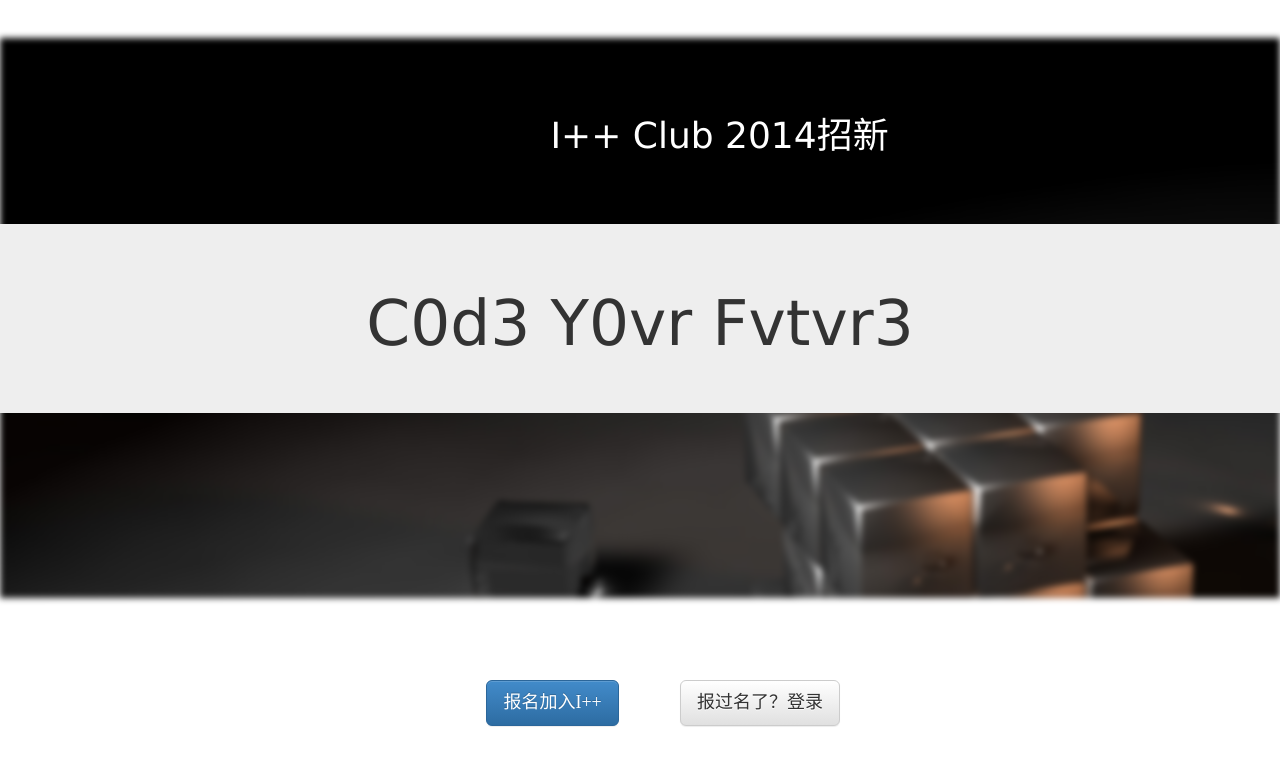
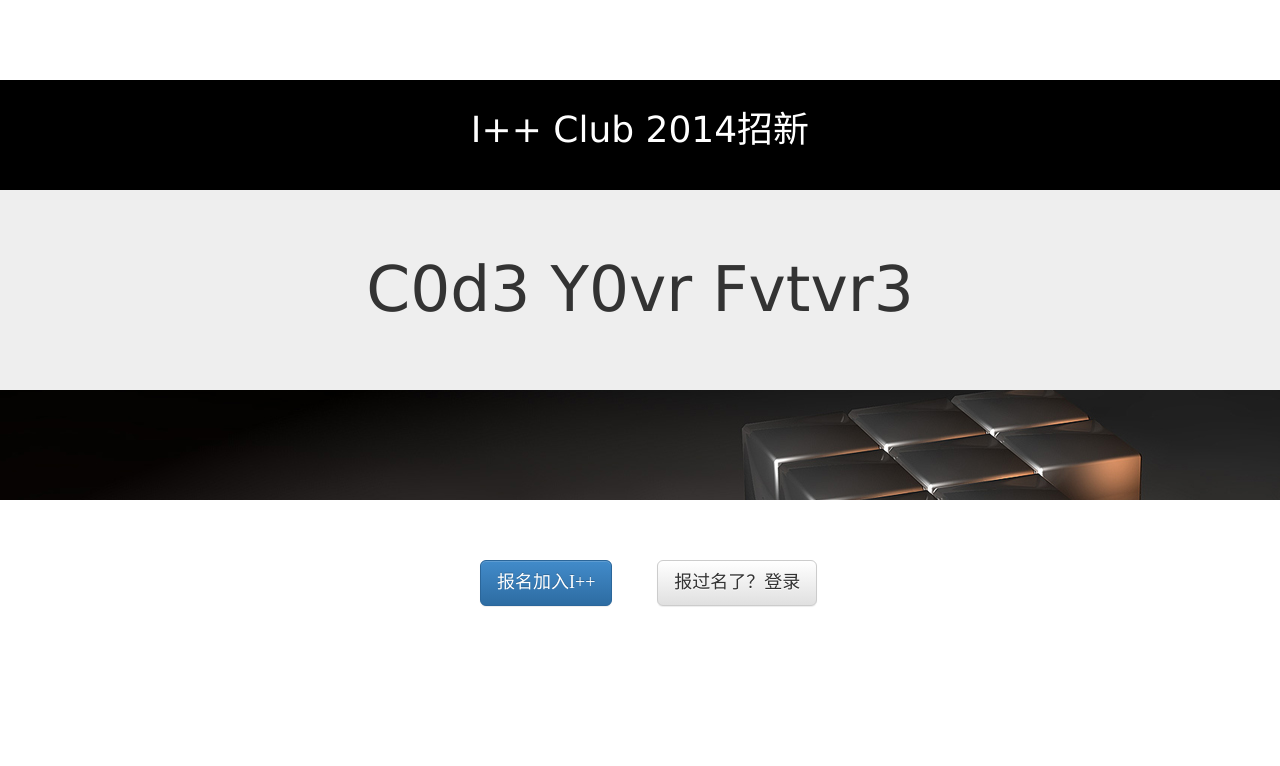
Before and after one commit to IppClub/Recruit, a PHP site: page /view/index.html in a window 1280 px wide. Shown: the top 766 px of the page. Run offline with PHP 8.4, Linux system fonts and the light colour scheme.

Commit message:
latest on 0523

```diff
--- a/model/conf.php
+++ b/model/conf.php
@@ -1,4 +1,4 @@
 <?php
-$ip="http://223.3.12.26";
+$ip="http://localhost";
 $subUrl="/ipp/ipp_bak";
 ?>
--- a/view/css/style.css
+++ b/view/css/style.css
@@ -2,52 +2,73 @@
 a {star:expression(this.onFocus=this.blur());}
 
 .header {
-    position: fixed;
-    left: 43%;
-    top: 12%;
+    position: relative;
+    width: 600px;
+    text-align: center;
+    /*left: 50%;*/
+    /*margin-left: -300px;    */
+    top:30px;
 }
+
+#welcome_label{
+    position: relative;
+    height: 200px;
+    width: 100%;
+    text-align: center;
+    top: 60px;
+}
+/*#register_form{
+}
+*/
 #register_form{
     display: none;
-}
-#register_form{
-
-    position: fixed;
+    position: relative;
     left:38%;
-    width: 70%;
-    margin-top:7%;
-    /*text-align:center;*/
+    width: 1200px;
+    top:40px;
 }
 
 .main_frame{
-    position: fixed;
-    height: 70%;
+    position: relative;
+    top: 60px;
+    height: 420px;
     width: 100%;
-    margin-top: 3%;
-    padding: 28px;
+    background: url(../resources/TempBgm.jpg) no-repeat;
+    /*-webkit-filter: blur(3px);
+    -moz-filter: blur(3px);
+    -ms-filter: blur(3px);
+        filter: blur(3px); */
+
+    /*margin-top: 5%;*/
+    /*padding: 28px;*/
     /*top: 5%;*/
 }
-.bg_image{
+/*#bgm>img{
+    position: relative;
+    top: 270px;
+    height: 420px;
+    width: 1366px;
     -webkit-filter: blur(3px);
     -moz-filter: blur(3px);
     -ms-filter: blur(3px);
         filter: blur(3px);
     background: url(../resources/TempBgm.jpg) no-repeat;
 
-}
+}*/
 
 .input{
+    position: relative;
     outline: none;
     border-radius: 10px;
     height:40px;
     width:240px;
-    line-height:30px;
+    line-height:35px;
     border-right:none;
     margin: 0.5%;
+    font-family: 'Microsoft Yahei';
     vertical-align:middle;
 }
-#button{
-    text-align:left;
-}
+
 #login{
     text-align:left;
     decoration:none;
@@ -59,46 +80,52 @@
     font-family: "Microsoft Yahei";
     font-size: 20px;
     text-align: center;
-    border: 2px solid ;
-    position: fixed;
-    top: 29%;
-    left: 63%;
-    width: 16%;
+    /*border: 2px solid ;*/
+    position: relative;
+    left: 86px;
     border-radius: 10px;
 }
 .login_form{
-    position: fixed;
+    position: relative;
     top: 30%;
     left: 39%;
-    width: 100%;
-    height: 80%;
+    width: 1366px;
+    height: 300px;
 }
+/*#opertabtns{
+    position: relative;
+    left: 400px;
+    margin-top: 40px;
+    width: 200px;
+    width: 600px;
+    font-size: 20px;
+}*/
 .operatebtns{
-    position: fixed;
+    position: relative;
     font-family: "Microsoft Yahei";
-    font-weight: bold;
-    text-align: center;
-    /*margin-top:4%;*/
-    margin-top: 40%;
-    width: 10%;
-    height: 7%;
-    font-size: 20px;
+    top: 120px;
+    left: 50%;
+    margin-left: -140px;
+    width: 380px;
+    height: 60px;
+
 }
-#registerbtn{
-    /*position: fixed;*/
-    left:38%;
-    /*margin-right: 5%;*/
+.registerbtn{
+    width: 140px;
+    margin-left: 50px;
+
 }
-#loginbtn{
-    left:38%;
-    margin-left: 15%;
+.loginbtn{
+    width: 140px;
 }
 .choice{
-    position: fixed;
+    position: relative;
     font-size: 20px;
-    width: 44%;
-    left:38%;
-    top:85%;
+    width: 400px;
+    left:50%;
+    margin-left: -160px;
+    top: 200px;
+    /*top:85%;*/
     font-family: "Microsoft Yahei";
 }
 #login_choice{
@@ -107,13 +134,3 @@
 #register_choice{
     margin-right: 5%;
 }
-#welcome_label{
-    position: fixed;
-    top: 20%;
-    left: 0%;
-    /*right: 2%;*/
-    width: 100%;
-    text-align: center;
-    margin-top: 5%;
-    margin-bottom: 5%;
-}
--- a/view/index.html
+++ b/view/index.html
@@ -32,10 +32,9 @@
 </head>
 
 <body>
-<div id="bgm" name="form_div" class="main_frame bg_image">
-</div>
-<div id="main_frame" class="main_frame">
-	<div id="headtitle" class="header">
+<div id="main_frame" class="main_frame ">
+	<!-- <div id="bgm"><img src="./resources/TempBgm.jpg"></div> -->
+	<div id="header" class="header">
 		<h1>I++ Club 2014招新</h1>
 	</div>
 	<div id="welcome_label" class="jumbotron" >
@@ -47,8 +46,8 @@
 		<button class="btn btn-default btn-lg " id="login_choice" onclick="displayLoginSection()">报过名了？登录</button>
 	</div>
 
-	<div id="register_form" class="register_form">
-		<form id="form" method="post" >
+	<div id="register_form">
+		<form id="form" method="post" style="position:relative;width:600px;left:0;">
 		<div id="loginSection">
 			<h2>学号&nbsp;&nbsp;
 			<input class="input" type=text placeholder=" 71113****" id="studentID" name="studentID" onfocus="hideAlert()"/></h2>
@@ -61,13 +60,13 @@
 			<h2>手机&nbsp;&nbsp;
 			<input class="input" type=text placeholder=" 18XXXXXXX" id="phone" name="phone" onfocus="hideAlert()"/></h2>
 		</div>
+		<input class="input" id="alert_danger" class="alert alert-danger" readonly="readonly"/>
 		</form>
-		<input class="input" id="alert_danger" class="alert alert-danger" readonly="readonly"/>
 	</div>
 </div>
-<div id="operatebtns">
-	<a id="loginbtn" class="operatebtns btn btn-primary btn-lg" onclick="continueStep()">继续</a>
-	<a id="registerbtn" href="#" class="operatebtns btn btn-default btn-lg" onclick="backChocie()">返回</a>
+<div class="operatebtns">
+	<button class="loginbtn btn btn-primary btn-lg" onclick="continueStep()">继续</button>
+	<button class="loginbtn btn btn-default btn-lg" onclick="backChocie()">返回</button>
 </div>
 </body>
 </html>
--- a/view/js/actions.js
+++ b/view/js/actions.js
@@ -8,33 +8,33 @@
     }
     else {
         clearTimeout(t);
-        window.location.href = "../index.html";
+        window.location.href = "../../index.html";
     }
 }
 
 
-function hover(id,action){
-    obj=document.getElementById(id);
-    obj.src="./resources/"+action+"hover.png";
-}
-function leave(id,action){
-    obj=document.getElementById(id);
-    obj.src="./resources/"+action+".png";
-}
+// function hover(id,action){
+//     obj=document.getElementById(id);
+//     obj.src="./resources/"+action+"hover.png";
+// }
+// function leave(id,action){
+//     obj=document.getElementById(id);
+//     obj.src="./resources/"+action+".png";
+// }
 
 function backChocie(){
     $("#login_choice").fadeIn();
     $("#register_choice").fadeIn();
     $("#register_form").slideUp();
-    $("#operatebtns").css("display","none");
+    $(".operatebtns").css("display","none");
 
-    $("#welcome_label").fadeIn().css("display","inline");
+    $("#welcome_label").fadeIn().css("display","block");
 }
 
 function displayLoginSection(){
-    $("#operatebtns").css("display","none");
-    $("#operatebtns").fadeIn("slow");
-    $("#operatebtns").css("display","inline");
+    $(".operatebtns").css("display","none");
+    $(".operatebtns").fadeIn("slow");
+    $(".operatebtns").css("display","block");
 
     $("#welcome_label").css("display","none");
 
@@ -50,7 +50,7 @@
 
 
 function displayRegisterSection(){
-    $("#operatebtns").css("display","none")
+    $(".operatebtns").css("display","none")
     .fadeIn("slow")
     .css("display","inline");
 
--- a/view/js/formChecker.js
+++ b/view/js/formChecker.js
@@ -7,7 +7,7 @@
 function valideForm(name, pwd, id, phone)
 {
 	nameRe=/^[\u4e00-\u9fa5]{2,4}$/;
-	pwdRe=/\w{3,16}/;
+	pwdRe=/^[0-9a-zA-Z]{3,16}$/;
 	IDre=/^(71113140)|(71113[1-4](([0-3][1-9])|([1-3]0)))$/;
 	phoneRe=/^(13|15|18)\d{9}$/;
 	if (choice==1) {
--- a/view/js/index.js
+++ b/view/js/index.js
@@ -3,11 +3,11 @@
     if (ie) {
         window.location.href = "../view/loser.html";
     }
-    $("#headtitle").css("display","none")
+    $(".header").css("display","none")
     .fadeIn("slow")
     .css("display","inline");
 
-    $("#operatebtns").fadeOut().css("display","none");
+    $(".operatebtns").fadeOut().css("display","none");
 
     $("#bgm").css("display","none")
     .fadeIn("slow")
```
Also changed, not shown: index.html (+3 -5 lines), 6 other files.
